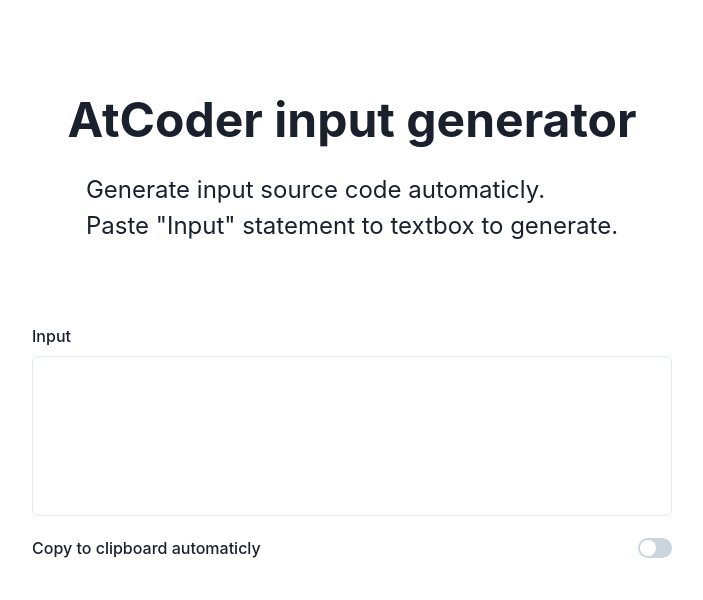
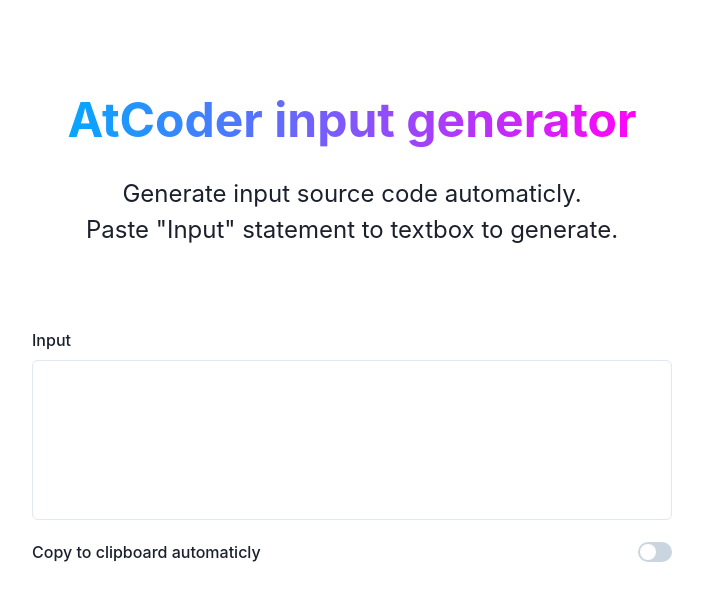
Before and after one commit to itta611/AtCoder-input-templates, a Next.js app: page / in a window 1280 px wide. Shown: the top 600 px of the page, without its empty margins (288-991 px from the left). Built offline with nearby package versions, Linux system fonts and the light colour scheme.

Commit message:
add gradiant to title

```diff
--- a/pages/index.js
+++ b/pages/index.js
@@ -8,10 +8,17 @@
       <Head>
         <title>AtCoder input generator</title>
       </Head>
-      <Heading as={'h2'} size={'2xl'} mt={24}>
+      <Heading
+        as={'h2'}
+        size={'2xl'}
+        mt={24}
+        background={'-webkit-linear-gradient(0deg, #05a7ff, #ff05f7)'}
+        backgroundClip={'text'}
+        pb={1}
+      >
         AtCoder input generator
       </Heading>
-      <Text fontSize={'2xl'} mt={7}>
+      <Text fontSize={'2xl'} mt={7} textAlign={'center'}>
         Generate input source code automaticly.
         <br />
         Paste "Input" statement to textbox to generate.
```
